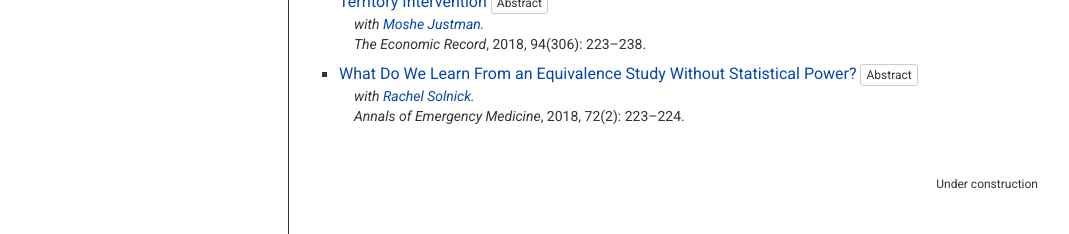
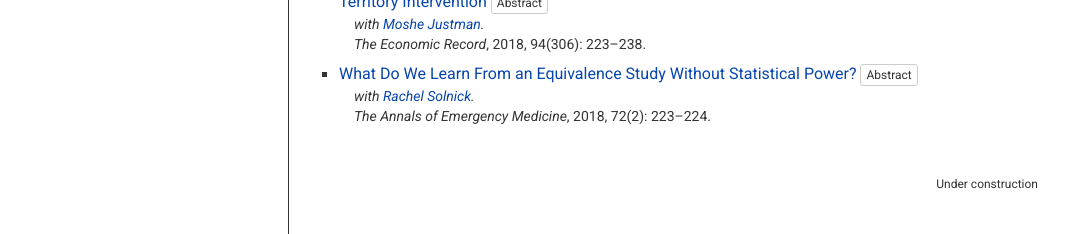
Before and after one commit to kylepeyton/kylepeyton.github.io, a Jekyll site: the page index.html, which Jekyll copies as it is, in a window 1280 px wide. Shown: the part 762-996 px from the top of the page, without its empty margins (157-1226 px from the left). Built offline with Jekyll 4.4.1, drawn with Linux system fonts in a browser that asks for light colours; some web fonts are replaced.

Commit message:
Update index.html

```diff
--- a/index.html
+++ b/index.html
@@ -158,7 +158,7 @@
 					<button type="button" class="btn btn-default btn-xs" data-toggle="collapse" data-target="#Peyton2018Equiv_abstract" aria-expanded="false" aria-controls="#Peyton2018Equiv_abstract">Abstract</button>
 				</h4>
 				<div class="paperinfo"><span class="coauthors">with <a href="https://medicine.yale.edu/people/search/rachel_solnick.profile">Rachel Solnick</a>.</span></div>
-				<div class="paperinfo"><span class="journalname">Annals of Emergency Medicine</span>, 2018, 72(2): 223&ndash;224.</div>
+				<div class="paperinfo"><span class="journalname">The Annals of Emergency Medicine</span>, 2018, 72(2): 223&ndash;224.</div>
 				<div class="paperinfo"></div>
 				<div class="collapsecontainer"><div class="collapse" id="Peyton2018Equiv_abstract"><div class="well well-sm abstract">We read with interest the article by Linden et al that claims to provide evidence to support the safety of omitting a pelvic examination in women with a confirmed intrauterine pregnancy. In light of previous studies questioning the utility of the pelvic examination, this trial addresses a critical question for patients with threatened abortion. We commend the authors for conducting the largest randomized trial on pelvic examinations to date, but several methodological issues raise questions about whether clinicians can make reliable inferences from this study.</div></div></div>
 			</li>
```
